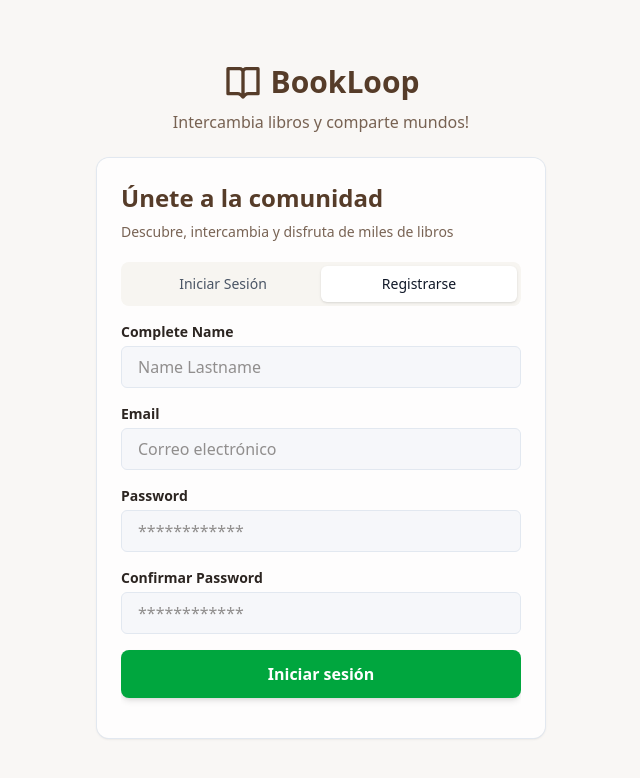
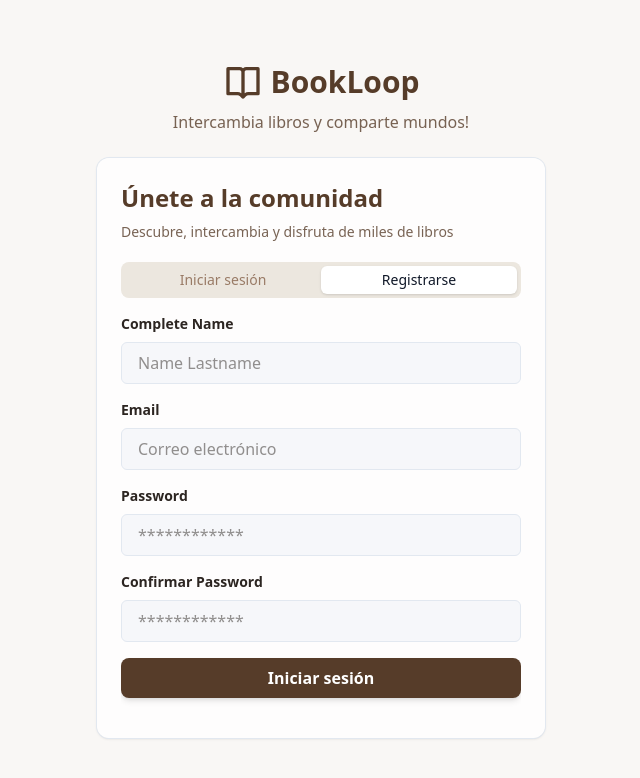
Before and after one commit to Angela-GM/bookloop-frontend, a Next.js app: page /auth in a window 1280 px wide. Both pictures are taken after a click on the button "Registrarse". Shown: the top 778 px of the page, without its empty margins (319-959 px from the left). Built offline with nearby package versions, Linux system fonts and the light colour scheme.

Commit message:
Update styles and layout for authentication forms; adjust button sizes and labels

```diff
--- a/src/app/auth/page.tsx
+++ b/src/app/auth/page.tsx
@@ -12,23 +12,23 @@ export default function AuthPage() {
   return (
     <div>
         <div className="max-w-md mx-auto overflow-hidden">
-      <div className="flex bg-primary-foreground  p-1 rounded-lg">
+      <div className="flex bg-muted  p-1 rounded-lg">
         <button
           onClick={() => setActiveTab('login')}
-          className={`flex-1 py-2 px-4 text-sm font-medium rounded-md transition-all duration-200 ${
+          className={`flex-1 py-1 px-2 text-sm font-medium rounded-md transition-all duration-200 ${
             activeTab === 'login'
-              ? 'bg-white text-gray-900 shadow-sm'
-              : 'text-gray-600 '
+              ? 'bg-white/90 text-gray-900 shadow-sm'
+              : 'text-muted-foreground'
           }`}
         >
-          Iniciar Sesión
+          Iniciar sesión
         </button>
         <button
           onClick={() => setActiveTab('register')}
-          className={`flex-1 py-2 px-4 text-sm font-medium rounded-md transition-all duration-200 ${
+          className={`flex-1 py-1 px-2 text-sm font-medium rounded-md transition-all duration-200 ${
             activeTab === 'register'
               ? 'bg-white text-gray-900 shadow-sm'
-              : 'text-gray-600 '
+              : 'text-muted-foreground'
           }`}
         >
           Registrarse
--- a/src/components/molecules/LoginForm.tsx
+++ b/src/components/molecules/LoginForm.tsx
@@ -27,9 +27,9 @@ export const LoginForm = () => {
     <form className='w-full flex flex-col gap-3'>
           {inputsFields.map((field) => (
             <div key={field.name} className='flex flex-col gap-1'>
-            <Label key={field.name} htmlFor={field.name || ''} >{field.label}</Label>
+            <Label htmlFor={field.name || ''} >{field.label}</Label>
             <Input
-              key={field.name}
+
               type={field.type}
               placeholder={field.placeholder || ''}
               required={field.required}
--- a/src/components/molecules/RegisterForm.tsx
+++ b/src/components/molecules/RegisterForm.tsx
@@ -39,10 +39,10 @@ export const RegisterForm = () => {
   return (
     <form className='w-full flex flex-col gap-4'>
         {inputsFields.map((field) => (
-            <div key={field.name} className='flex flex-col gap-1'>
-                        <Label key={field.name} htmlFor={field.name || ''}>{field.label}</Label>
+            <div key={field.name} className='flex flex-col gap-2'>
+                        <Label  htmlFor={field.name || ''}>{field.label}</Label>
                         <Input
-                          key={field.name}
+
                           type={field.type}
                           placeholder={field.placeholder || ''}
                           required={field.required}
@@ -52,7 +52,7 @@ export const RegisterForm = () => {
 
           <button
             type='submit'
-            className='bg-green-600 hover:bg-green-700 text-white font-semibold py-3 rounded-lg transition-colors shadow-md'
+            className='bg-primary hover:bg-primary/80 text-white font-semibold py-2 rounded-lg transition-colors shadow-md'
           >
             Iniciar sesión
           </button>
```
